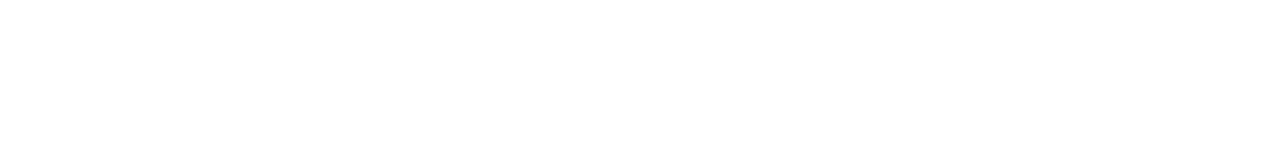
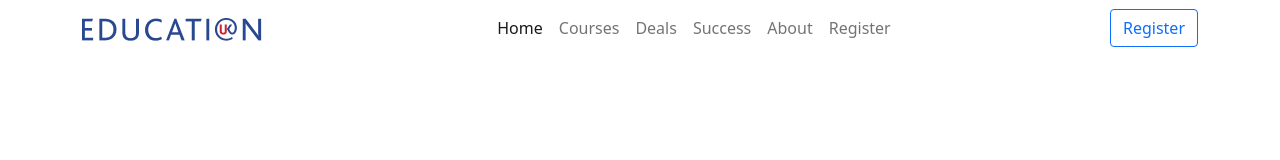
Before and after one commit to tuhin1824/EdTech-websites, a plain HTML site: page index.html in a window 1280 px wide. Drawn offline with nearby package versions, Linux system fonts and the light colour scheme.

Commit message:
secend added

```diff
--- a/index.html
+++ b/index.html
@@ -5,8 +5,63 @@
   <meta http-equiv="X-UA-Compatible" content="IE=edge">
   <meta name="viewport" content="width=device-width, initial-scale=1.0">
   <title>EdTech-website</title>
+     <!-- Bootstrap link -->
+    <link
+      href="https://cdn.jsdelivr.net/npm/bootstrap@5.0.2/dist/css/bootstrap.min.css"
+      rel="stylesheet"
+      integrity="sha384-EVSTQN3/azprG1Anm3QDgpJLIm9Nao0Yz1ztcQTwFspd3yD65VohhpuuCOmLASjC"
+      crossorigin="anonymous"
+    />
 </head>
 <body>
+   <!-- Header section -->
+    <header>
+      <nav class="navbar navbar-expand-lg navbar-light bg-white">
+        <div class="container">
+          <a class="navbar-brand" href="#"
+            ><img src="images/company/company-4.png" alt="" class="img-fluid"
+          /></a>
+          <button
+            class="navbar-toggler"
+            type="button"
+            data-bs-toggle="collapse"
+            data-bs-target="#navbarSupportedContent"
+            aria-controls="navbarSupportedContent"
+            aria-expanded="false"
+            aria-label="Toggle navigation"
+          >
+            <span class="navbar-toggler-icon"></span>
+          </button>
+          <div class="collapse navbar-collapse" id="navbarSupportedContent">
+            <ul class="navbar-nav mx-auto mb-2 mb-lg-0">
+              <li class="nav-item">
+                <a class="nav-link active" aria-current="page" href="#">Home</a>
+              </li>
+              <li class="nav-item">
+                <a class="nav-link" href="#">Courses</a>
+              </li>
+              <li class="nav-item">
+                <a class="nav-link" href="#">Deals</a>
+              </li>
+              <li class="nav-item">
+                <a class="nav-link" href="#">Success</a>
+              </li>
+              <li class="nav-item">
+                <a class="nav-link" href="#">About</a>
+              </li>
+              <li class="nav-item">
+                <a class="nav-link" href="#">Register</a>
+              </li>
+            </ul>
+            <button class="btn btn-outline-primary" type="submit">
+              Register
+            </button>
+          </div>
+        </div>
+      </nav>
+    </header>
+    <!-- Header /section -->
+
 
 </body>
 </html>
```
